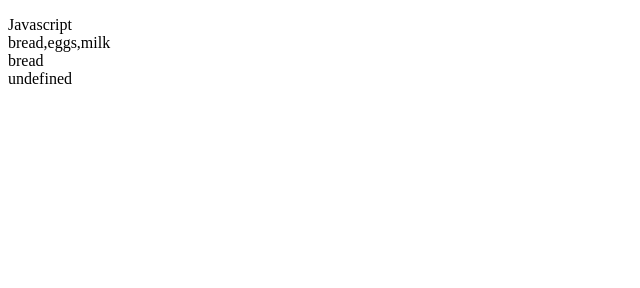
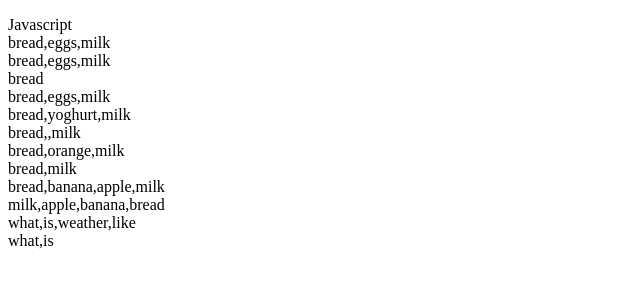
Before and after one commit to tarunlahrod/Website-Development-Learner, a plain HTML site: page 3. JAVASCRIPT/11. arrays.html in a window 1280 px wide. Shown: the whole page, without its empty margins (0-640 px from the left). Drawn offline with Linux system fonts and the light colour scheme.

Commit message:
javascript updated

```diff
--- a/3. JAVASCRIPT/11. arrays.html
+++ b/3. JAVASCRIPT/11. arrays.html
@@ -11,17 +11,43 @@
 
     document.getElementById("myParagraph").innerHTML += "<br/>" + shoppingList;
 
+    showResult(shoppingList);
+
 //    accessing item using index
     document.getElementById("myParagraph").innerHTML += "<br/>" + shoppingList[0];
 
     function showResult(x){
-        document.getElementById("myParagraph").innerHTML += "<br />" + shoppingList[x];
+        document.getElementById("myParagraph").innerHTML += "<br />" + x;
     }
 
     showResult(shoppingList);
 
     shoppingList[1] = "yoghurt";
+    showResult(shoppingList);
 
+    delete shoppingList[1];
+//    prints double comma, empty space for the element. It means the item is not completely deleted yet.
+    showResult(shoppingList);
+
+//    For deleting completely, we have a splice function
+    shoppingList[1] = "orange";
+    showResult(shoppingList);
+    shoppingList.splice(1,1,);
+    showResult(shoppingList);
+
+//    for adding new element
+    shoppingList.splice(1, 0, "banana", "apple");
+    showResult(shoppingList);
+
+//     reversing
+    shoppingList.reverse();
+    showResult(shoppingList);
+
+    var myString = 'what is weather like';
+    var myArray = myString.split(' ');
+    showResult(myArray);
+    var myArray = myString.split(' ',2);
+    showResult(myArray);
 </script>
 </body>
 
```
Also changed, not shown: 3. JAVASCRIPT/12. if and switch.html (+42 -0 lines).
